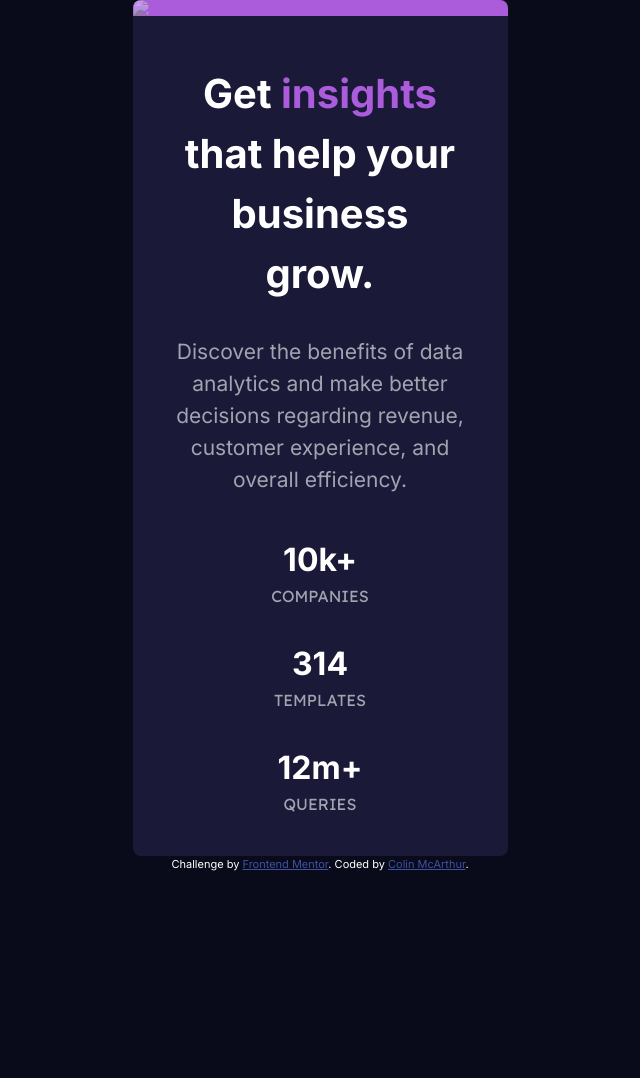
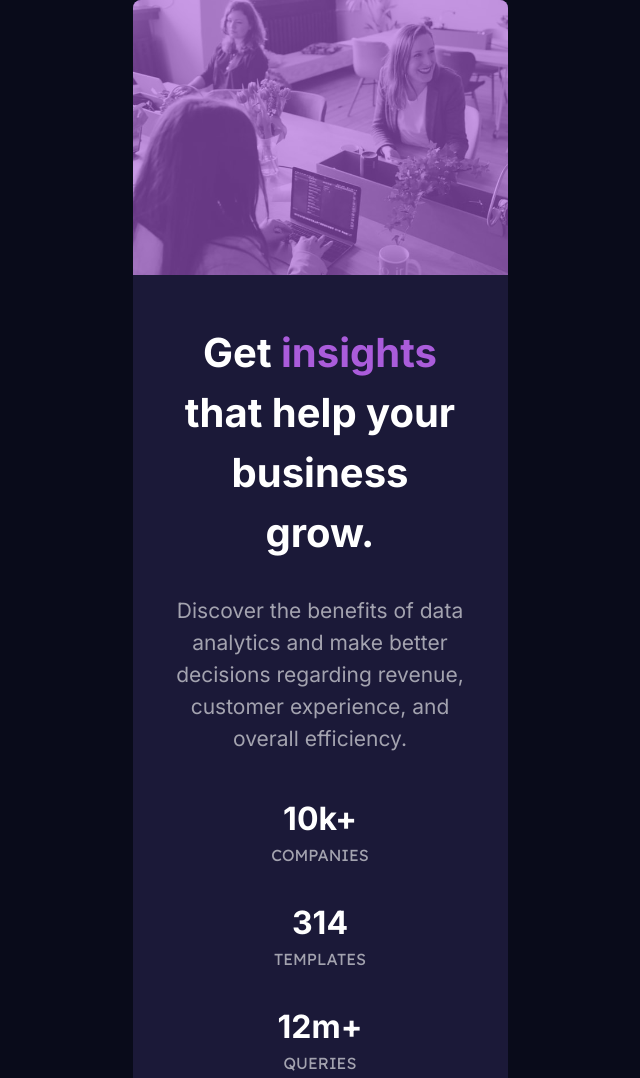
Before and after one commit to ColinMcArthur85/stats-card-project, a website: page src/index.html in a window 1280 px wide. Shown: the top 1078 px of the page, without its empty margins (320-960 px from the left). Before the commit the page ends 873 px from the top, so only its background shows below. Drawn offline with nearby package versions, Linux system fonts and the light colour scheme; files that its build step writes are made by us from their sources; the site is published under a folder, as on GitHub Pages, so addresses that start at the root find nothing; files whose address does not match are found by name.

Commit message:
update image URL

```diff
--- a/src/index.html
+++ b/src/index.html
@@ -31,7 +31,7 @@
     <section>
       <div class="card">
         <div class="card__image-wrapper">
-          <img class="card__image" src="/images/image-header-mobile.jpg" />
+          <img class="card__image" src="images/image-header-mobile.jpg" />
         </div>
         <div class="card__content">
           <h2 class="card__content-heading">
```
